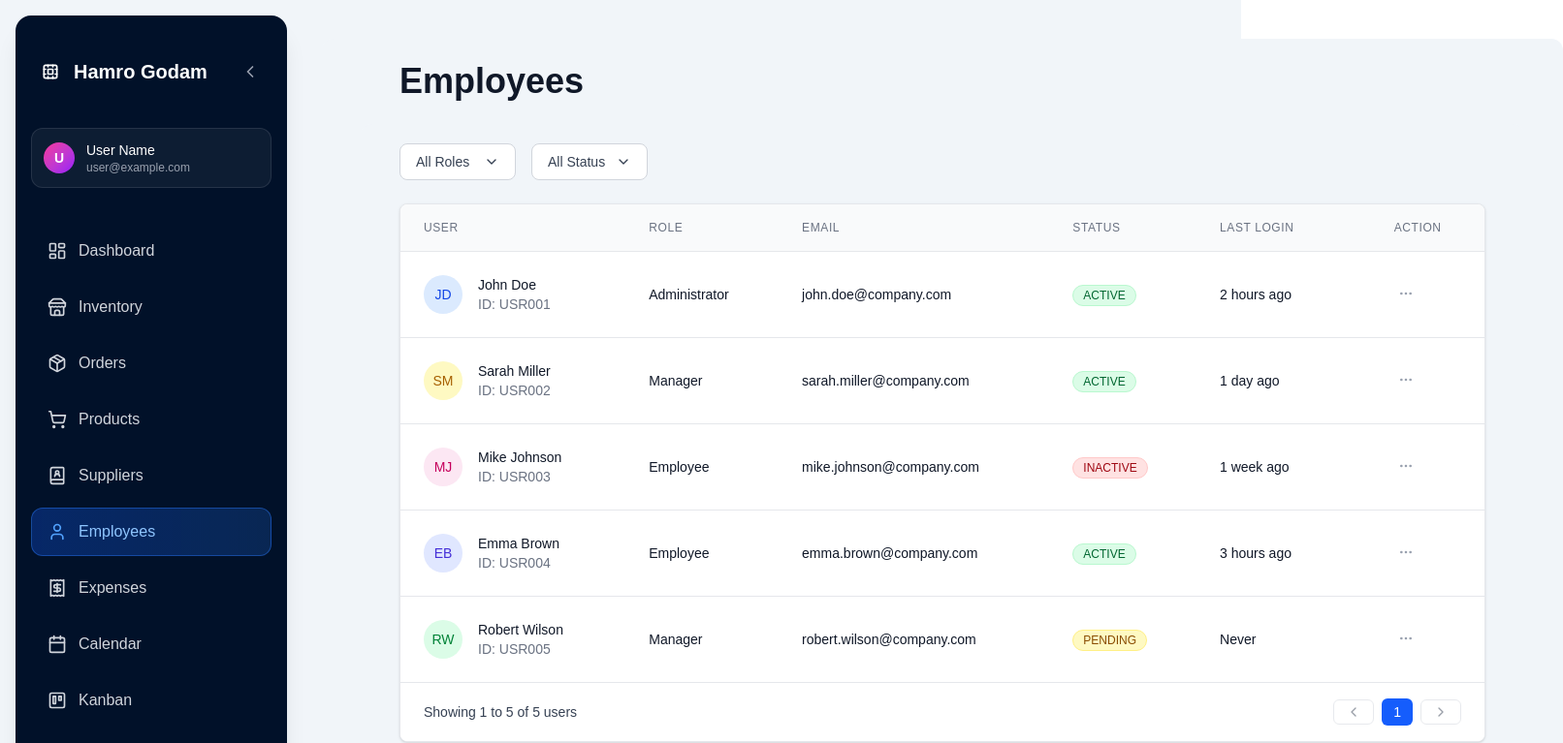
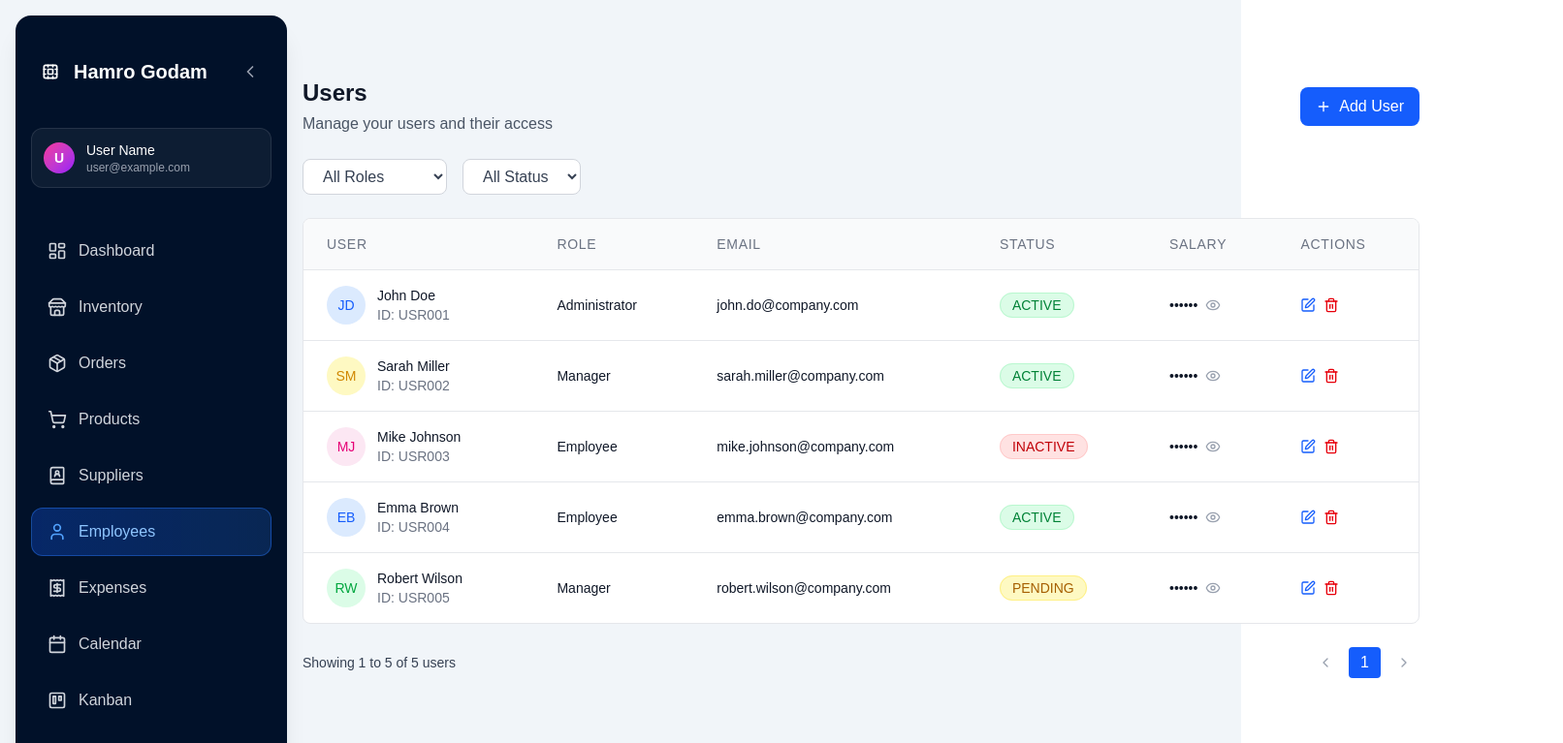
Before and after one commit to manash5/hamro-godam, a Next.js app: page /users in a window 1280 px wide. Shown: the top 767 px of the page at 97% size, 1612 px wide, since content can reach past the window. Built offline with nearby package versions, Linux system fonts and the light colour scheme.

Commit message:
made changes in user page and database table

```diff
--- a/app/(routes)/users/page.js
+++ b/app/(routes)/users/page.js
@@ -1,254 +1,239 @@
-"use client"
+'use client';
 
-import React, { useState, useMemo } from 'react';
-import {
-  useReactTable,
-  getCoreRowModel,
-  getSortedRowModel,
-  getPaginationRowModel,
-  getFilteredRowModel,
-  createColumnHelper,
-  flexRender,
+import React, { useState } from 'react';
+import { Eye, EyeOff, Edit, Trash2, Plus, ChevronLeft, ChevronRight } from 'lucide-react';
+import Sidebar from '@/components/sidebar';
 
+const UserTable = () => {
+  const [visibleSalaries, setVisibleSalaries] = useState({});
+  const [roleFilter, setRoleFilter] = useState('All Roles');
+  const [statusFilter, setStatusFilter] = useState('All Status');
 
-} from '@tanstack/react-table';
-import { ChevronDown, MoreHorizontal, ChevronUp, ChevronLeft, ChevronRight } from 'lucide-react';
-import Sidebar from '../../../components/sidebar';
-
-const App = () => {
-  const [users] = useState([
+  const users = [
     {
       id: 'USR001',
       name: 'John Doe',
+      initials: 'JD',
       role: 'Administrator',
-      email: 'john.doe@company.com',
+      email: 'john.do@company.com',
       status: 'ACTIVE',
-      lastLogin: '2 hours ago',
-      initials: 'JD',
+      salary: 85000,
       bgColor: 'bg-blue-100',
-      textColor: 'text-blue-700'
+      textColor: 'text-blue-600'
     },
     {
       id: 'USR002',
       name: 'Sarah Miller',
+      initials: 'SM',
       role: 'Manager',
       email: 'sarah.miller@company.com',
       status: 'ACTIVE',
-      lastLogin: '1 day ago',
-      initials: 'SM',
+      salary: 72000,
       bgColor: 'bg-yellow-100',
-      textColor: 'text-yellow-700'
+      textColor: 'text-yellow-600'
     },
     {
       id: 'USR003',
       name: 'Mike Johnson',
+      initials: 'MJ',
       role: 'Employee',
       email: 'mike.johnson@company.com',
       status: 'INACTIVE',
-      lastLogin: '1 week ago',
-      initials: 'MJ',
+      salary: 58000,
       bgColor: 'bg-pink-100',
-      textColor: 'text-pink-700'
+      textColor: 'text-pink-600'
     },
     {
       id: 'USR004',
       name: 'Emma Brown',
+      initials: 'EB',
       role: 'Employee',
       email: 'emma.brown@company.com',
       status: 'ACTIVE',
-      lastLogin: '3 hours ago',
-      initials: 'EB',
-      bgColor: 'bg-indigo-100',
-      textColor: 'text-indigo-700'
+      salary: 62000,
+      bgColor: 'bg-blue-100',
+      textColor: 'text-blue-600'
     },
     {
       id: 'USR005',
       name: 'Robert Wilson',
+      initials: 'RW',
       role: 'Manager',
       email: 'robert.wilson@company.com',
       status: 'PENDING',
-      lastLogin: 'Never',
-      initials: 'RW',
+      salary: 75000,
       bgColor: 'bg-green-100',
-      textColor: 'text-green-700'
+      textColor: 'text-green-600'
     }
-  ]);
+  ];
 
-  const [sorting, setSorting] = useState([]);
-  const [globalFilter, setGlobalFilter] = useState('');
-  const [selectedRole, setSelectedRole] = useState('All Roles');
-  const [selectedStatus, setSelectedStatus] = useState('All Status');
-
-  // Column helper for type safety and better DX
-  const columnHelper = createColumnHelper();
+  const toggleSalaryVisibility = (userId) => {
+    setVisibleSalaries(prev => ({
+      ...prev,
+      [userId]: !prev[userId]
+    }));
+  };
 
   const getStatusBadge = (status) => {
     const statusStyles = {
-      ACTIVE: 'bg-green-100 text-green-800 border-green-200',
-      INACTIVE: 'bg-red-100 text-red-800 border-red-200',
-      PENDING: 'bg-yellow-100 text-yellow-800 border-yellow-200'
+      'ACTIVE': 'bg-green-100 text-green-700 border-green-200',
+      'INACTIVE': 'bg-red-100 text-red-700 border-red-200',
+      'PENDING': 'bg-yellow-100 text-yellow-700 border-yellow-200'
     };
 
     return (
-      <span className={`inline-flex items-center px-2.5 py-0.5 rounded-full text-xs font-medium border ${statusStyles[status]}`}>
+      <span className={`px-3 py-1 rounded-full text-sm font-medium border ${statusStyles[status]}`}>
         {status}
       </span>
     );
   };
 
-  // Define columns using TanStack Table's column helper
-  const columns = useMemo(
-    () => [
-      columnHelper.accessor('name', {
-        header: 'User',
-        cell: (info) => {
-          const row = info.row.original;
+  const formatSalary = (salary) => {
+    return new Intl.NumberFormat('en-US', {
+      style: 'currency',
+      currency: 'USD',
+      minimumFractionDigits: 0
+    }).format(salary);
+  };
+
+  const handleEdit = (userId) => {
+    // Handle edit functionality
+    console.log('Edit user:', userId);
+  };
+
+  const handleDelete = (userId) => {
+    // Handle delete functionality
+    console.log('Delete user:', userId);
+  };
+
+  const handleAddUser = () => {
+    // Handle add user functionality
+    console.log('Add new user');
+  };
+
   return (
-            <div className="flex items-center py-2">
-              <div className={`flex-shrink-0 w-10 h-10 rounded-full ${row.bgColor} flex items-center justify-center`}>
-                <span className={`text-sm font-medium ${row.textColor}`}>
-                  {row.initials}
+    <div className="bg-slate-100 min-h-screen flex">
+      <Sidebar/>
+      <div className="min-w-6xl mx-auto mt-20">
+        {/* Header */}
+        <div className="flex justify-between items-center mb-6">
+          <div>
+            <h1 className="text-2xl font-bold text-gray-900">Users</h1>
+            <p className="text-gray-600 mt-1">Manage your users and their access</p>
+          </div>
+          <button
+            onClick={handleAddUser}
+            className="bg-blue-600 hover:bg-blue-700 text-white px-4 py-2 rounded-lg flex items-center gap-2 transition-colors"
+          >
+            <Plus size={16} />
+            Add User
+          </button>
+        </div>
+
+        {/* Filters */}
+        <div className="flex gap-4 mb-6">
+          <select
+            value={roleFilter}
+            onChange={(e) => setRoleFilter(e.target.value)}
+            className="px-4 py-2 border border-gray-300 rounded-lg bg-white text-gray-700 focus:outline-none focus:ring-2 focus:ring-blue-500"
+          >
+            <option value="All Roles">All Roles</option>
+            <option value="Administrator">Administrator</option>
+            <option value="Manager">Manager</option>
+            <option value="Employee">Employee</option>
+          </select>
+
+          <select
+            value={statusFilter}
+            onChange={(e) => setStatusFilter(e.target.value)}
+            className="px-4 py-2 border border-gray-300 rounded-lg bg-white text-gray-700 focus:outline-none focus:ring-2 focus:ring-blue-500"
+          >
+            <option value="All Status">All Status</option>
+            <option value="ACTIVE">Active</option>
+            <option value="INACTIVE">Inactive</option>
+            <option value="PENDING">Pending</option>
+          </select>
+        </div>
+
+        {/* Table */}
+        <div className="bg-white rounded-lg border border-gray-200 overflow-hidden">
+          <table className="w-full">
+            <thead className="bg-gray-50 border-b border-gray-200">
+              <tr>
+                <th className="text-left py-4 px-6 text-sm font-medium text-gray-500 uppercase tracking-wider">
+                  User
+                </th>
+                <th className="text-left py-4 px-6 text-sm font-medium text-gray-500 uppercase tracking-wider">
+                  Role
+                </th>
+                <th className="text-left py-4 px-6 text-sm font-medium text-gray-500 uppercase tracking-wider">
+                  Email
+                </th>
+                <th className="text-left py-4 px-6 text-sm font-medium text-gray-500 uppercase tracking-wider">
+                  Status
+                </th>
+                <th className="text-left py-4 px-6 text-sm font-medium text-gray-500 uppercase tracking-wider">
+                  Salary
+                </th>
+                <th className="text-left py-4 px-6 text-sm font-medium text-gray-500 uppercase tracking-wider">
+                  Actions
+                </th>
+              </tr>
+            </thead>
+            <tbody className="divide-y divide-gray-200">
+              {users.map((user) => (
+                <tr key={user.id} className="hover:bg-gray-50 transition-colors">
+                  <td className="py-4 px-6">
+                    <div className="flex items-center gap-3">
+                      <div className={`w-10 h-10 rounded-full ${user.bgColor} flex items-center justify-center`}>
+                        <span className={`text-sm font-medium ${user.textColor}`}>
+                          {user.initials}
                         </span>
                       </div>
-              <div className="ml-4">
-                <div className="text-sm font-medium text-gray-900">
-                  {row.name}
-                </div>
-                <div className="text-sm text-gray-500">
-                  ID: {row.id}
+                      <div>
+                        <div className="text-sm font-medium text-gray-900">{user.name}</div>
+                        <div className="text-sm text-gray-500">ID: {user.id}</div>
                       </div>
                     </div>
-            </div>
-          );
-        },
-        enableSorting: true,
-      }),
-      columnHelper.accessor('role', {
-        header: 'Role',
-        cell: (info) => (
-          <div className="text-sm text-gray-900">{info.getValue()}</div>
-        ),
-        enableSorting: true,
-      }),
-      columnHelper.accessor('email', {
-        header: 'Email',
-        cell: (info) => (
-          <div className="text-sm text-gray-900">{info.getValue()}</div>
-        ),
-        enableSorting: true,
-      }),
-      columnHelper.accessor('status', {
-        header: 'Status',
-        cell: (info) => getStatusBadge(info.getValue()),
-        enableSorting: true,
-      }),
-      columnHelper.accessor('lastLogin', {
-        header: 'Last Login',
-        cell: (info) => (
-          <div className="text-sm text-gray-900">{info.getValue()}</div>
-        ),
-        enableSorting: true,
-      }),
-      columnHelper.display({
-        id: 'actions',
-        header: 'Action',
-        cell: () => (
-          <button className="text-gray-400 hover:text-gray-600 p-1">
-            <MoreHorizontal className="w-4 h-4" />
-          </button>
-        ),
-      }),
-    ],
-    []
-  );
-
-  // Initialize the table instance
-  const table = useReactTable({
-    data: users,
-    columns,
-    state: {
-      sorting,
-      globalFilter,
-    },
-    onSortingChange: setSorting,
-    onGlobalFilterChange: setGlobalFilter,
-    getCoreRowModel: getCoreRowModel(),
-    getSortedRowModel: getSortedRowModel(),
-    getPaginationRowModel: getPaginationRowModel(),
-    getFilteredRowModel: getFilteredRowModel(),
-    initialState: {
-      pagination: {
-        pageSize: 5,
-      },
-    },
-  });
-
-  const FilterDropdown = ({ title }) => (
-    <div className="relative">
-      <button className="flex items-center justify-between w-full px-4 py-2 text-sm font-medium text-gray-700 bg-white border border-gray-300 rounded-lg hover:bg-gray-50 focus:outline-none focus:ring-2 focus:ring-blue-500 focus:border-blue-500 min-w-[120px]">
-        {title}
-        <ChevronDown className="w-4 h-4 ml-2" />
+                  </td>
+                  <td className="py-4 px-6">
+                    <span className="text-sm text-gray-900">{user.role}</span>
+                  </td>
+                  <td className="py-4 px-6">
+                    <span className="text-sm text-gray-900">{user.email}</span>
+                  </td>
+                  <td className="py-4 px-6">
+                    {getStatusBadge(user.status)}
+                  </td>
+                  <td className="py-4 px-6">
+                    <div className="flex items-center gap-2">
+                      <span className="text-sm text-gray-900">
+                        {visibleSalaries[user.id] ? formatSalary(user.salary) : '••••••'}
+                      </span>
+                      <button
+                        onClick={() => toggleSalaryVisibility(user.id)}
+                        className="text-gray-400 hover:text-gray-600 transition-colors"
+                      >
+                        {visibleSalaries[user.id] ? <EyeOff size={16} /> : <Eye size={16} />}
                       </button>
                     </div>
-  );
-
-  return (
-    <div className="flex bg-slate-100 min-h-screen">
-        <Sidebar />
-      <div className="min-w-7xl px-10 mx-5 bg-slate-100 my-10 rounded-xl">
-        {/* Header */}
-        <div className="my-6 ">
-          <h1 className="text-4xl font-bold text-gray-900 px-10">Employees</h1>
+                  </td>
+                  <td className="py-4 px-6">
+                    <div className="flex items-center gap-2">
+                      <button
+                        onClick={() => handleEdit(user.id)}
+                        className="text-blue-600 hover:text-blue-800 transition-colors"
+                      >
+                        <Edit size={16} />
+                      </button>
+                      <button
+                        onClick={() => handleDelete(user.id)}
+                        className="text-red-600 hover:text-red-800 transition-colors"
+                      >
+                        <Trash2 size={16} />
+                      </button>
                     </div>
-
-        <div className="p-5 px-10 rounded-xl bg-slate-100">
-        {/* Filters */}
-          <div className="flex gap-4 mb-6 bg-slate-100">
-            <FilterDropdown title={selectedRole} />
-            <FilterDropdown title={selectedStatus} />
-          </div>
-
-          {/* Table Container */}
-          <div className="bg-white rounded-lg shadow-sm border border-gray-200 overflow-hidden">
-            {/* Table */}
-            <div className="overflow-x-auto">
-              <table className="w-full">
-                <thead className="bg-gray-50 border-b border-gray-200">
-                  {table.getHeaderGroups().map(headerGroup => (
-                    <tr key={headerGroup.id}>
-                      {headerGroup.headers.map(header => (
-                        <th
-                          key={header.id}
-                          className="px-6 py-4 text-left text-xs font-medium text-gray-500 uppercase tracking-wider cursor-pointer select-none"
-                          onClick={header.column.getToggleSortingHandler()}
-                        >
-                          <div className="flex items-center gap-2">
-                            {flexRender(header.column.columnDef.header, header.getContext())}
-                            {header.column.getCanSort() && (
-                              <span className="text-gray-400">
-                                {header.column.getIsSorted() === 'desc' ? (
-                                  <ChevronDown className="w-4 h-4" />
-                                ) : header.column.getIsSorted() === 'asc' ? (
-                                  <ChevronUp className="w-4 h-4" />
-                                ) : (
-                                  <div className="w-4 h-4" />
-                                )}
-                              </span>
-                            )}
-                          </div>
-                        </th>
-                      ))}
-                    </tr>
-                  ))}
-                </thead>
-                <tbody className="bg-white divide-y divide-gray-200">
-                  {table.getRowModel().rows.map(row => (
-                    <tr key={row.id} className="hover:bg-gray-50">
-                      {row.getVisibleCells().map(cell => (
-                        <td key={cell.id} className="px-6 py-4 whitespace-nowrap">
-                          {flexRender(cell.column.columnDef.cell, cell.getContext())}
                   </td>
-                      ))}
                 </tr>
               ))}
             </tbody>
@@ -256,48 +241,20 @@ const App = () => {
         </div>
 
         {/* Pagination */}
-            <div className="bg-white px-6 py-4 border-t border-gray-200 flex items-center justify-between">
+        <div className="flex items-center justify-between mt-6">
           <div className="text-sm text-gray-700">
-                Showing {table.getState().pagination.pageIndex * table.getState().pagination.pageSize + 1} to{' '}
-                {Math.min(
-                  (table.getState().pagination.pageIndex + 1) * table.getState().pagination.pageSize,
-                  table.getFilteredRowModel().rows.length
-                )}{' '}
-                of {table.getFilteredRowModel().rows.length} users
+            Showing 1 to 5 of 5 users
           </div>
-              <div className="flex items-center space-x-2">
-                <button
-                  onClick={() => table.previousPage()}
-                  disabled={!table.getCanPreviousPage()}
-                  className="px-3 py-1 text-sm font-medium rounded-md bg-white text-gray-700 border border-gray-300 hover:bg-gray-50 disabled:opacity-50 disabled:cursor-not-allowed"
-                >
-                  <ChevronLeft className="w-4 h-4" />
+          <div className="flex items-center gap-2">
+            <button className="p-2 text-gray-400 hover:text-gray-600 transition-colors">
+              <ChevronLeft size={16} />
             </button>
-
-                {/* Page Numbers */}
-                {Array.from({ length: table.getPageCount() }, (_, i) => (
-                  <button
-                    key={i}
-                    onClick={() => table.setPageIndex(i)}
-                    className={`px-3 py-1 text-sm font-medium rounded-md ${
-                      table.getState().pagination.pageIndex === i
-                        ? 'bg-blue-600 text-white'
-                        : 'bg-white text-gray-700 border border-gray-300 hover:bg-gray-50'
-                    }`}
-                  >
-                    {i + 1}
+            <button className="px-3 py-1 bg-blue-600 text-white rounded">
+              1
             </button>
-                ))}
-
-                <button
-                  onClick={() => table.nextPage()}
-                  disabled={!table.getCanNextPage()}
-                  className="px-3 py-1 text-sm font-medium rounded-md bg-white text-gray-700 border border-gray-300 hover:bg-gray-50 disabled:opacity-50 disabled:cursor-not-allowed"
-                >
-                  <ChevronRight className="w-4 h-4" />
+            <button className="p-2 text-gray-400 hover:text-gray-600 transition-colors">
+              <ChevronRight size={16} />
             </button>
-              </div>
-            </div>
           </div>
         </div>
       </div>
@@ -305,4 +262,4 @@ const App = () => {
   );
 };
 
-export default App;
+export default UserTable;
--- a/models/user/user.js
+++ b/models/user/user.js
@@ -16,6 +16,7 @@ const userSchema = new mongoose.Schema({
   },
   password: {
     type: String,
+    required: true,
   },
   salary: {
     type: Number,
```
Lines whose indentation alone changed are shown as unchanged.
